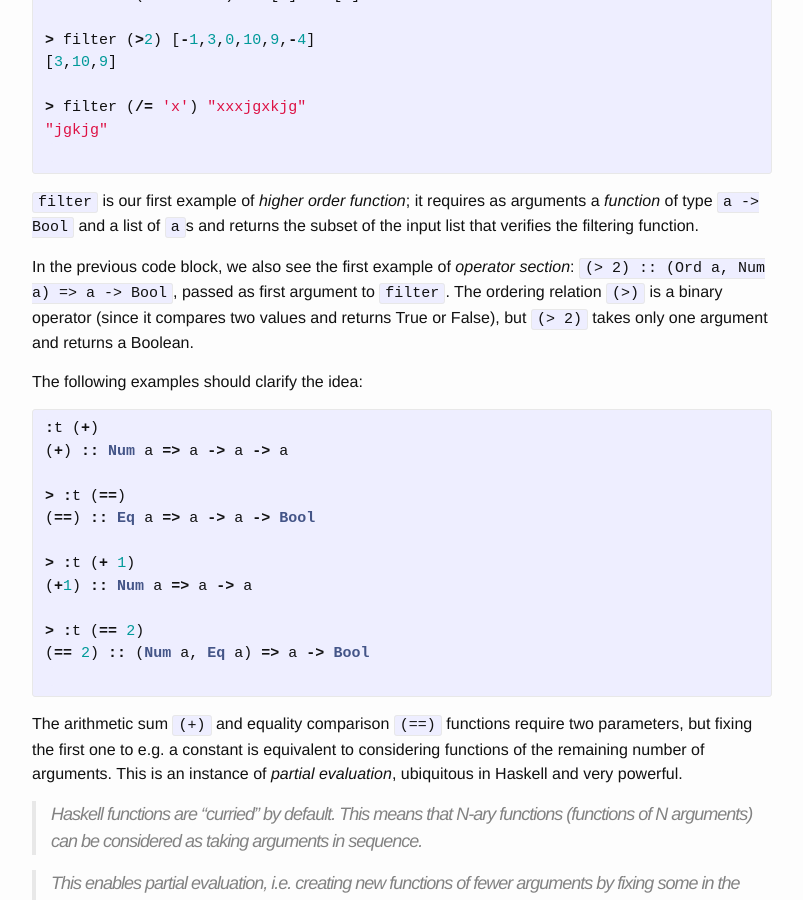
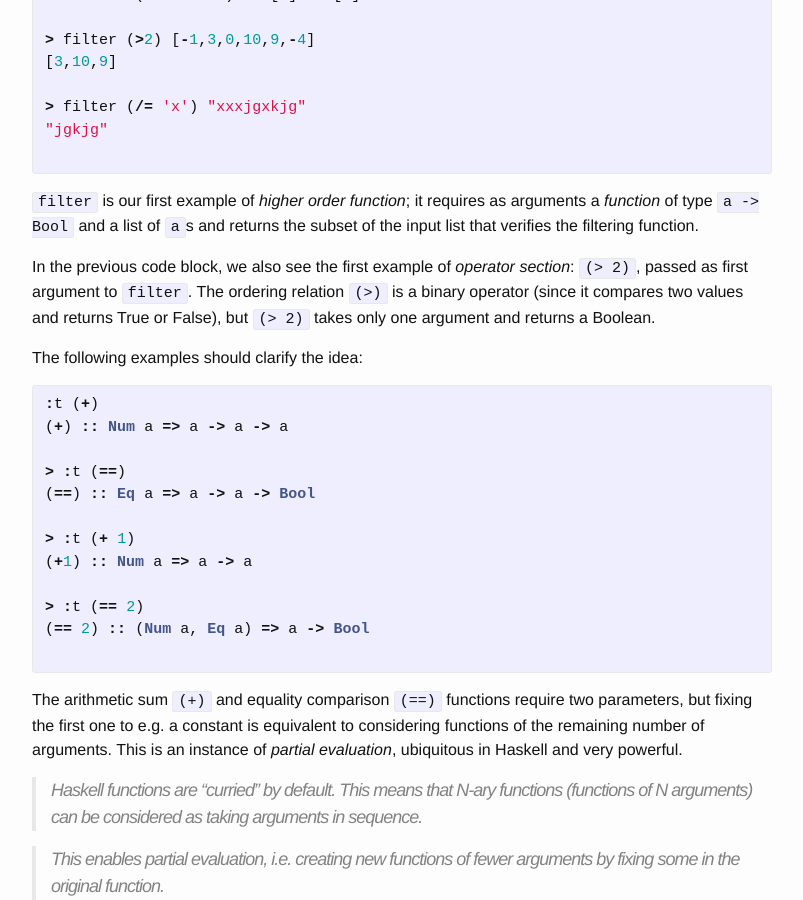
Before and after one commit to ocramz/ocramz.github.io, a Jekyll site: the page built from _posts/2015-08-21-haskell-tut-v1.markdown, in a window 1280 px wide and 900 px high, scrolled down 3114 px. Shown: the whole window, without its empty margins (238-1041 px from the left). Built offline with Jekyll 4.4.1, drawn with Linux system fonts in a browser that asks for light colours; Markdown is read by kramdown in place of the engine named in the settings; formulas are drawn with MathJax 3.

Commit message:
blog update

```diff
--- a/_posts/2015-08-21-haskell-tut-v1.markdown
+++ b/_posts/2015-08-21-haskell-tut-v1.markdown
@@ -140,7 +140,7 @@ filter :: (a -> Bool) -> [a] -> [a]
 `filter` is our first example of _higher order function_; it requires as arguments a _function_ of type `a -> Bool` and a list of `a`s and returns the subset of the input list that verifies the filtering function.
 
 In the previous code block, we also see the first example of _operator section_:
-`(> 2) :: (Ord a, Num a) => a -> Bool`, passed as first argument to `filter`.
+`(> 2)`, passed as first argument to `filter`.
 The ordering relation `(>)` is a binary operator (since it compares two values and returns True or False), but `(> 2)` takes only one argument and returns a Boolean.
 
 The following examples should clarify the idea:
```
Also changed, not shown: 2 other files.
